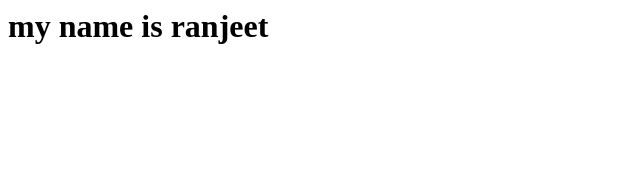
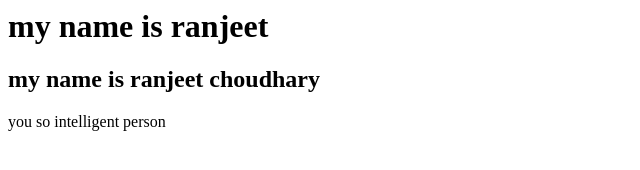
Before and after one commit to The-RCDev/student-demo, a plain HTML site: page index.html in a window 1280 px wide. Shown: the whole page, without its empty margins (0-640 px from the left). Drawn offline with Linux system fonts and the light colour scheme.

Commit message:
add a some line

```diff
--- a/index.html
+++ b/index.html
@@ -1 +1,3 @@
 <h1>my name is ranjeet</h1>
+<h2>my name is ranjeet choudhary</h2>
+<p>you so intelligent person</p>
```
